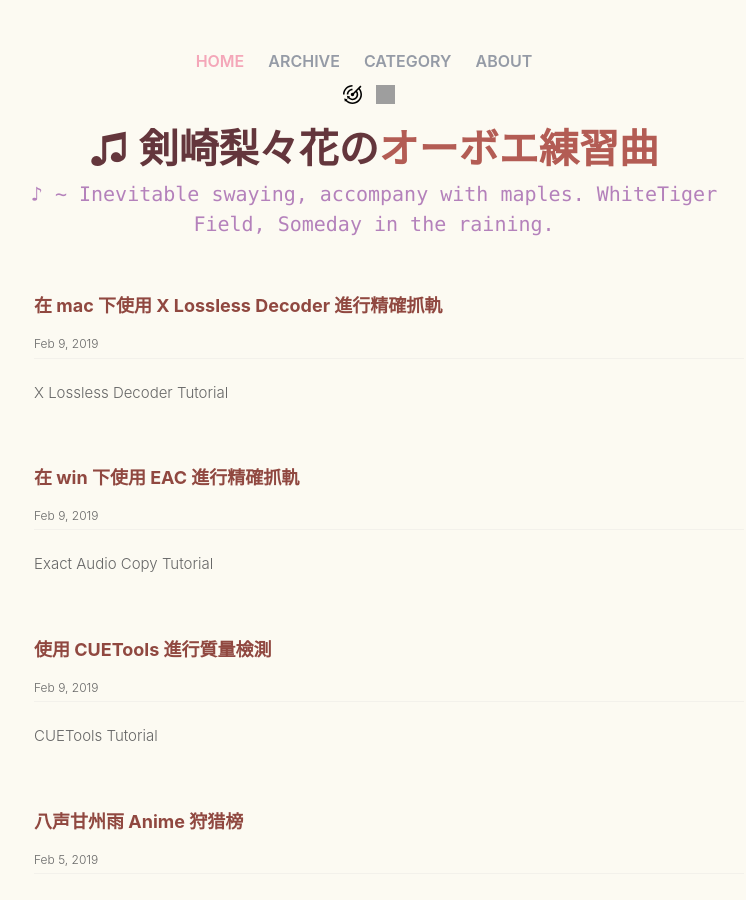
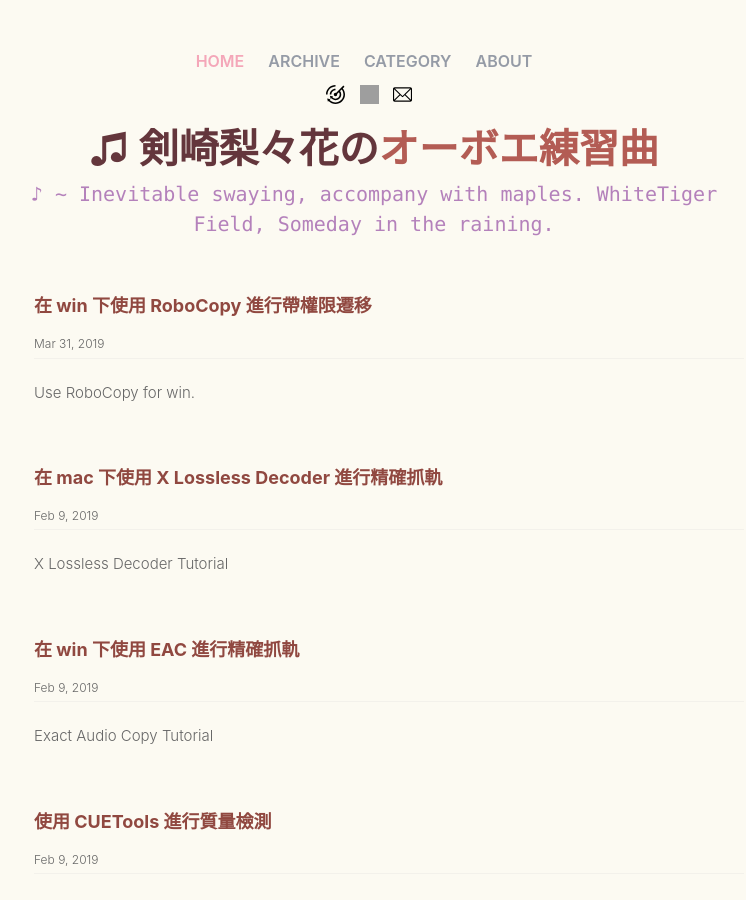
Before and after one commit to YohaneWW/Maples, a Jekyll site: the page built from index.html, in a window 1280 px wide and 900 px high. Shown: the whole window, without its empty margins (266-1012 px from the left). Built offline with Jekyll 4.4.1, drawn with Linux system fonts in a browser that asks for light colours; grey boxes are pictures that could not be loaded.

Commit message:
add mail

```diff
--- a/_includes/head.html
+++ b/_includes/head.html
@@ -2,10 +2,9 @@
   <meta charset="utf-8">
   <meta http-equiv="X-UA-Compatible" content="IE=edge">
   <meta name="viewport" content="width=device-width initial-scale=1">
-
   <title>{% if page.title %}{{ page.title }}{% else %}{{ site.title }}{% endif %}</title>
   <meta name="description" content="{% if page.excerpt %}{{ page.excerpt | strip_html | strip_newlines | truncate: 160 }}{% else %}{{ site.description }}{% endif %}">
-
+  <meta name="robots" content="noindex" />
   <link rel="stylesheet" href="{{ "/css/main.css" | prepend: site.baseurl }}">
   <link rel="shortcut icon" href="{{ "/favicon.ico" | prepend: site.baseurl }}" type="image/x-icon" />
   <link rel="icon" href="{{ "/favicon.ico" | prepend: site.baseurl }}" type="image/x-icon" />
--- a/_includes/header.html
+++ b/_includes/header.html
@@ -57,6 +57,11 @@
 					<img width="19px" height="19px" src="{{ '/images/tg.svg' | prepend: site.baseurl }}"/>
 				</a>
 			</li>
+			<li>
+				<a href="mailto:yohane@yohane.art" title="Email">
+					<img width="19px" height="19px" src="{{ '/images/mail.svg' | prepend: site.baseurl }}"/>
+				</a>
+			</li>
 		</ul>
 		<div class="description">
 			♫ 剣崎梨々花の<span id="headright">オーボエ練習曲</span>
--- a/_layouts/page.html
+++ b/_layouts/page.html
@@ -62,6 +62,11 @@
               <img width="19px" height="19px" src="{{ '/images/tg.svg' | prepend: site.baseurl }}"/>
             </a>
           </li>
+          <li>
+            <a href="mailto:yohane@yohane.art" title="Email">
+              <img width="19px" height="19px" src="{{ '/images/mail.svg' | prepend: site.baseurl }}"/>
+            </a>
+          </li>
         </ul>
         <h1 class="maples-title">{{ page.title }}</h1>
         <div class="description2"> {{ site.description }} </div>
--- /dev/null
+++ b/_posts/2019-03-31-robocopy.md
@@ -0,0 +1,22 @@
+---
+layout: post
+title: 在 win 下使用 RoboCopy 進行帶權限遷移
+categories: [Development Notes]
+series: win Notes
+excerpt: Use RoboCopy for win.
+---
+## 複製
+
+{% highlight powershell %}
+robocopy source destination /E /ZB /COPYALL [/LOG:1.txt] /R:3 /W:3
+{% endhighlight %}
+
+## 同步
+
+{% highlight powershell %}
+robocopy source destination /E /B /COPYALL /MT:64 [/LOG:1.txt] /R:3 /W:3 /MIR
+{% endhighlight %}
+
+> [轉載][source]
+
+[source]: https://blog.csdn.net/Z3max/article/details/78153017
```
Also changed, not shown: images/mail.svg (added).
